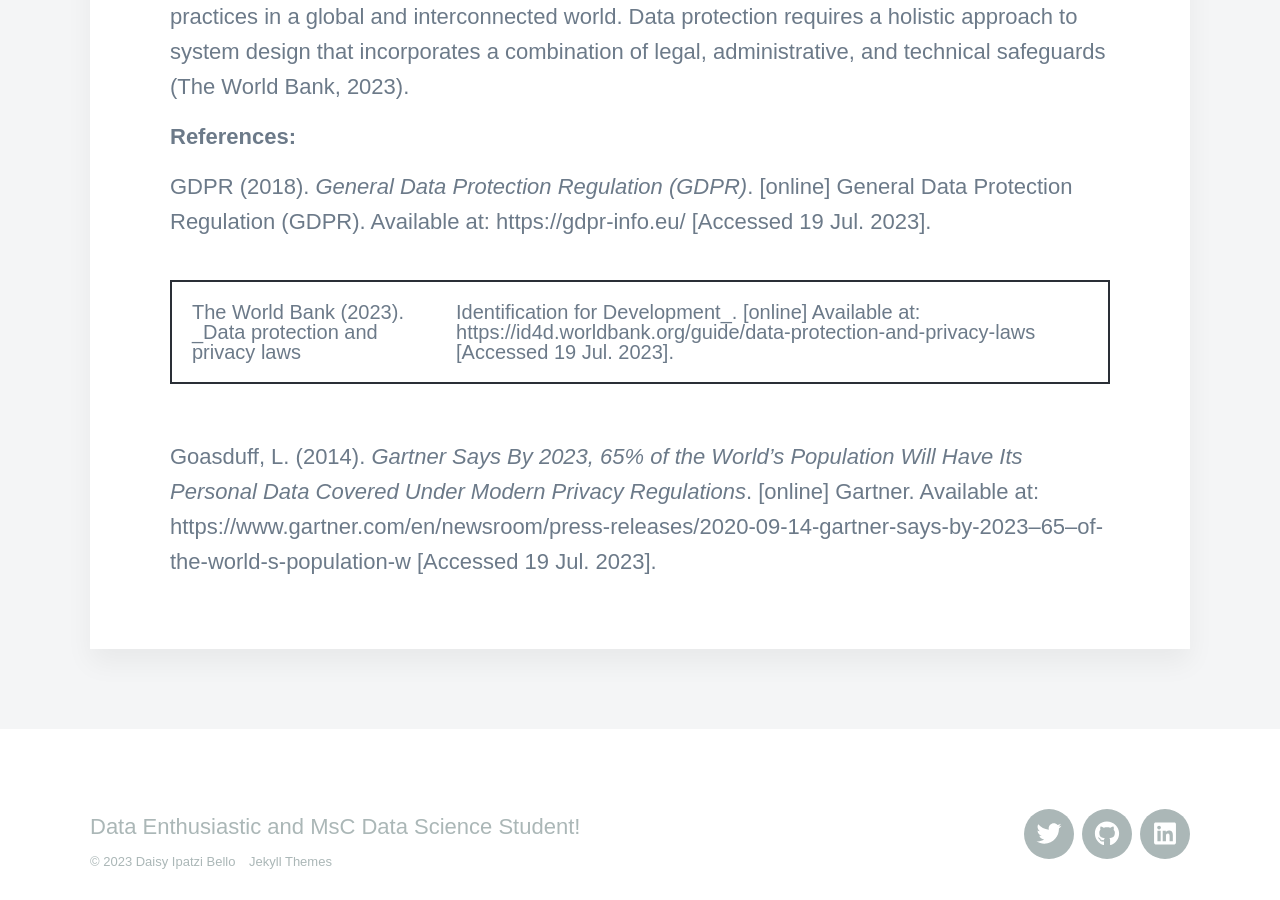
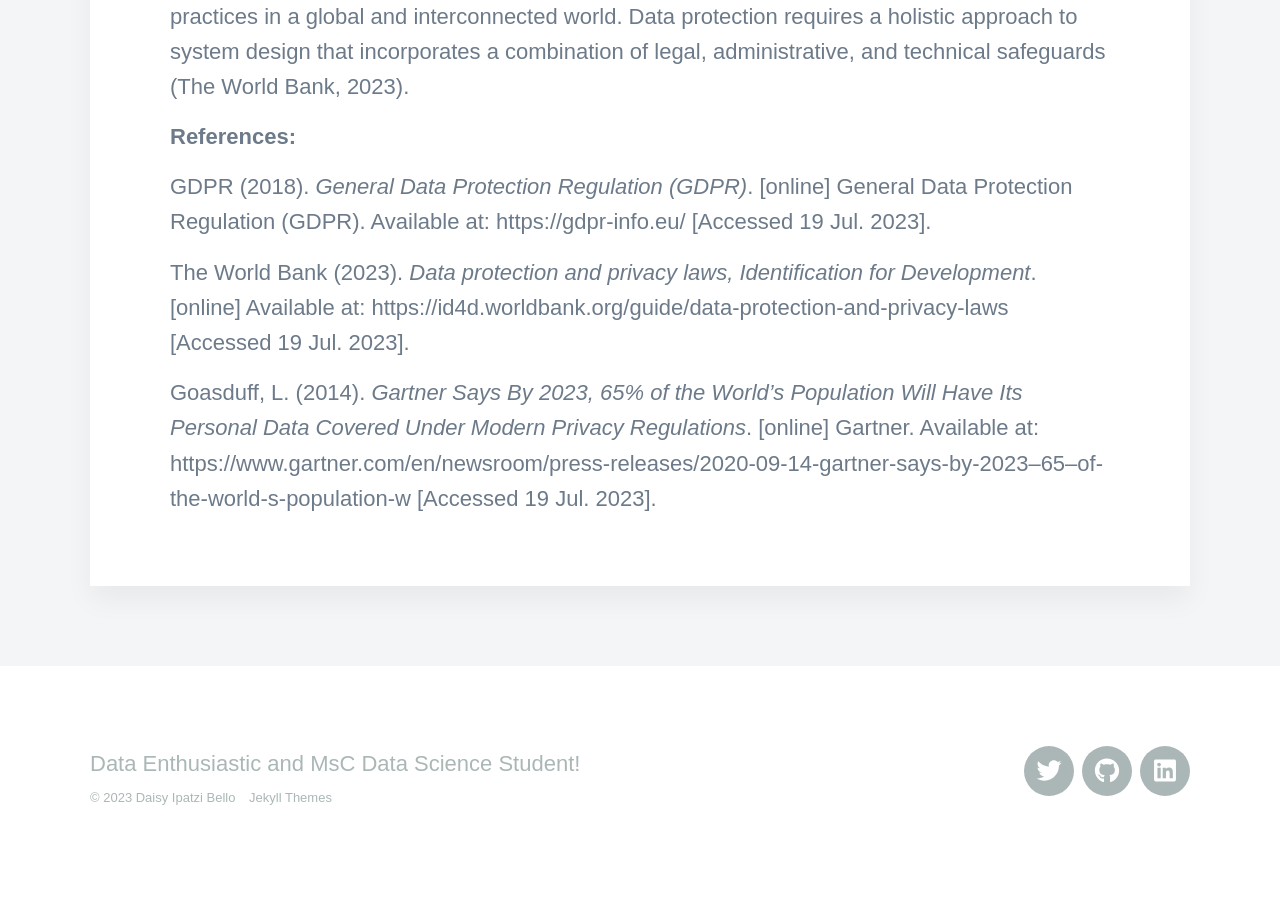
Before and after one commit to DaisyIpatzi/daisyipatzi.github.io, a Jekyll site: the page built from _posts/2023-07-19-summary-post2-module3.md, in a window 1280 px wide and 900 px high, scrolled down 1686 px. Built offline with Jekyll 4.4.1, drawn with Linux system fonts in a browser that asks for light colours; nearby versions of some CDN libraries; some web fonts are replaced.

```diff
--- a/_posts/2023-07-19-summary-post2-module3.md
+++ b/_posts/2023-07-19-summary-post2-module3.md
@@ -17,6 +17,6 @@ It is relevant to differentiate GDPR regulations from the data protection laws o
 
 GDPR (2018). _General Data Protection Regulation (GDPR)_. [online] General Data Protection Regulation (GDPR). Available at: https://gdpr-info.eu/ [Accessed 19 Jul. 2023].
 
-The World Bank (2023). _Data protection and privacy laws | Identification for Development_. [online] Available at: https://id4d.worldbank.org/guide/data-protection-and-privacy-laws [Accessed 19 Jul. 2023].
+The World Bank (2023). _Data protection and privacy laws, Identification for Development_. [online] Available at: https://id4d.worldbank.org/guide/data-protection-and-privacy-laws [Accessed 19 Jul. 2023].
 
 Goasduff, L. (2014). _Gartner Says By 2023, 65% of the World’s Population Will Have Its Personal Data Covered Under Modern Privacy Regulations_. [online] Gartner. Available at: https://www.gartner.com/en/newsroom/press-releases/2020-09-14-gartner-says-by-2023--65--of-the-world-s-population-w [Accessed 19 Jul. 2023].
```
